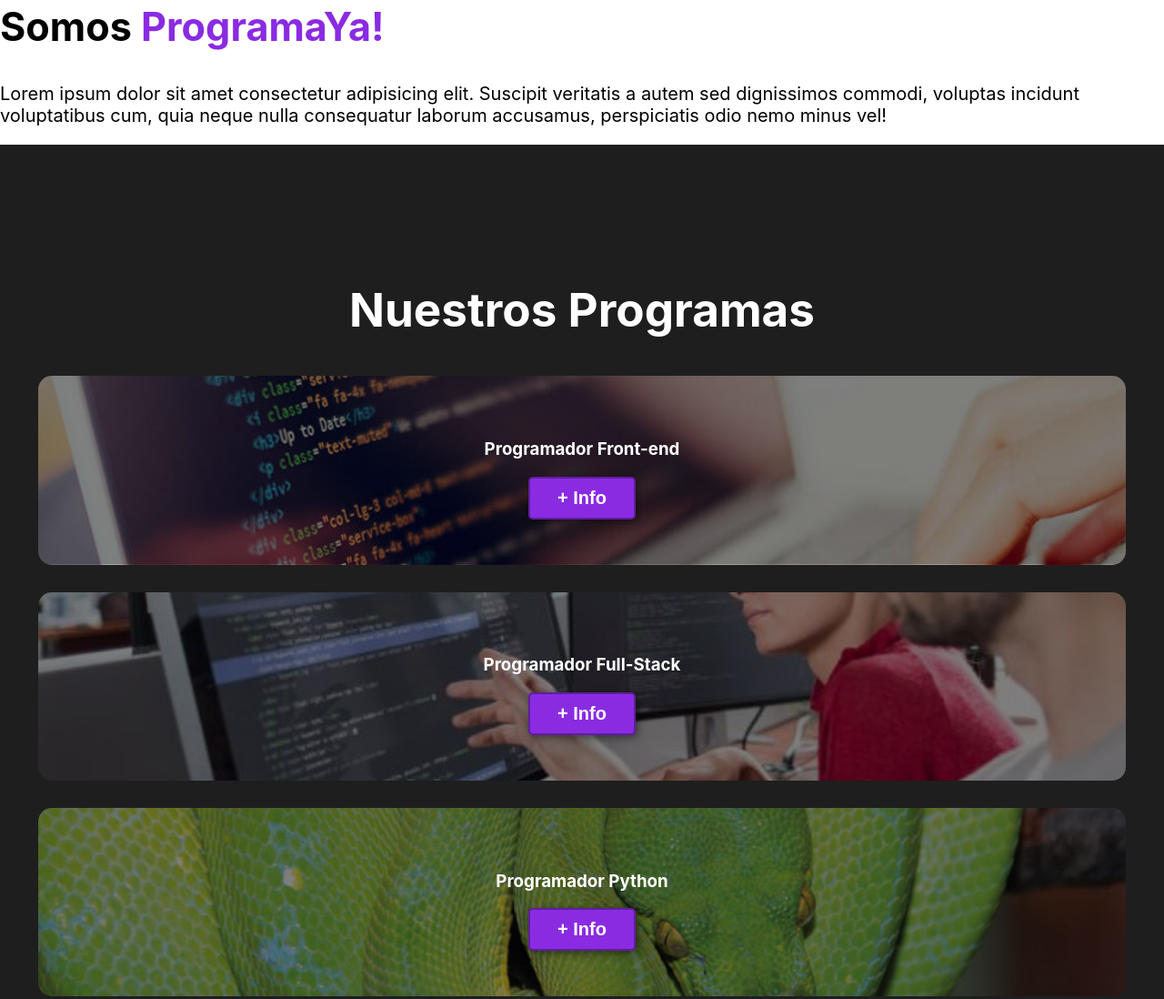
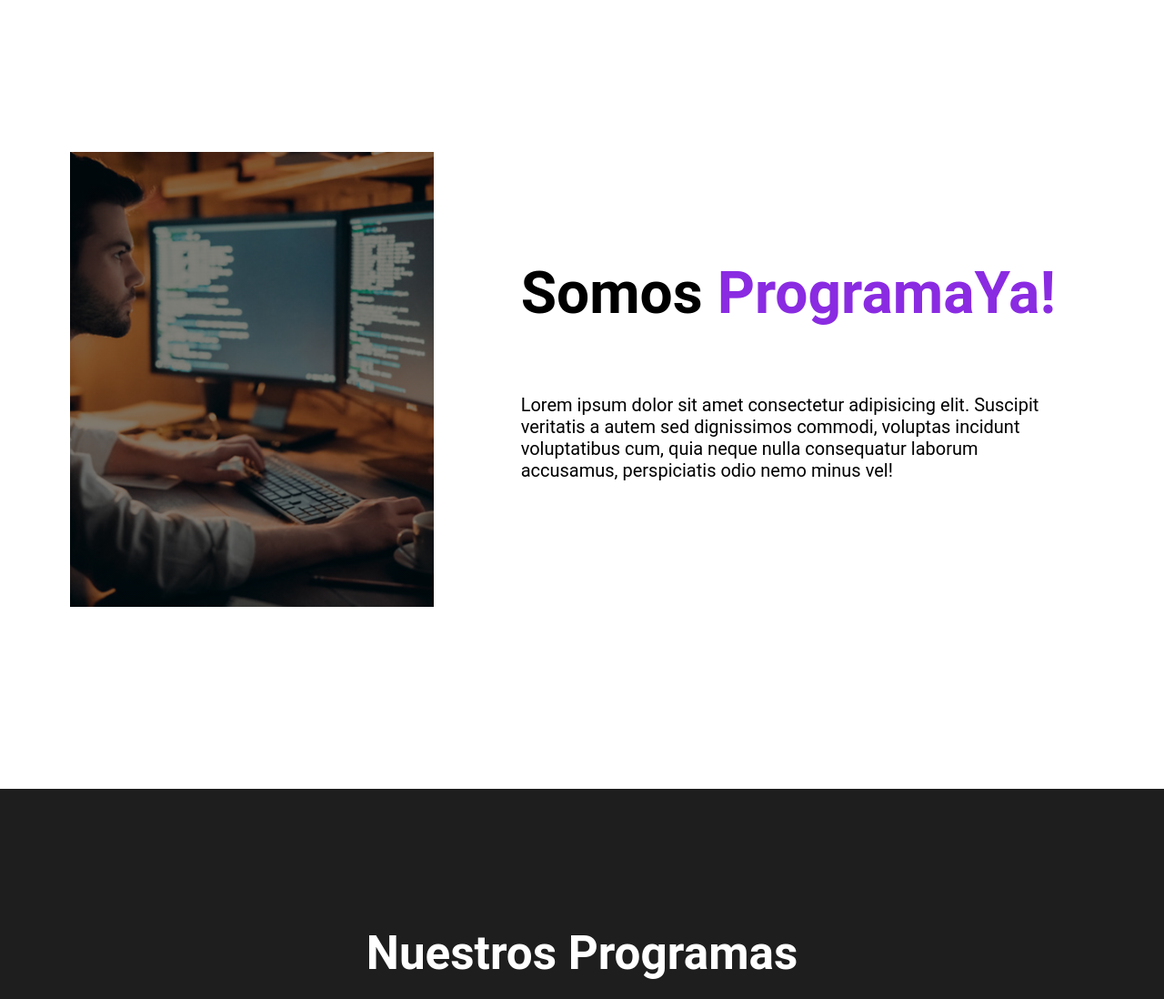
Before and after one commit to uxyorkis/Web-Responsive, a plain HTML site: page index.html in a window 1280 px wide. Shown: the part 753-1851 px from the top of the page at 91% size. Drawn offline with Linux system fonts and the light colour scheme.

Commit message:
The desktop view of the #nuestros-programas session is added

```diff
--- a/index.css
+++ b/index.css
@@ -1,21 +1,22 @@
-*{
+{
     box-sizing: border-box;
 }
 
-html {
+html{
     scroll-behavior: smooth;
 }
 
-body {
-    font-family: -apple-system, BlinkMacSystemFont, 'Segoe UI', Roboto, Oxygen, Ubuntu, Cantarell, 'Open Sans', 'Helvetica Neue', sans-serif;
-    margin: 0%;
+body{
+    font-family: 'Roboto', sans-serif;
+    margin: 0;
 }
 
-h1 {font-size: 3.5em;}
-h2 {font-size: 2.7em;}
-h3 {font-size: 2.em;}
-p {font-size: 1.25em;}
-ul {list-style: none;}
+h1{ font-size: 3.5em;}
+h2{ font-size: 2.7em;}
+h3{ font-size: 2em;}
+p{ font-size: 1.25em;}
+ul{ list-style: none;}
+li{ font-size: 1.25em;}
 
 button{
     font-size: 1.25em;
@@ -28,12 +29,8 @@
     background-color: blueviolet;
 }
 
-button:hover {
-    background-color: rgb(101, 33, 165) ;
-}
-
-.color-acento {
-    color: blueviolet;
+button:hover{
+    background-color: rgb(101, 33, 165);
 }
 
 .container{
@@ -41,77 +38,72 @@
     margin: auto;
 }
 
-header {
-    background-color: rgb(245, 245, 245);
+.color-acento{ color:blueviolet; }
+
+header{
+    background-color: rgb(245,245,245);
+
 }
 
-header .logo {
+header .logo{
     margin: 0;
     padding: 25px 30px;
     font-weight: bold;
     color: blueviolet;
-    font: 1,6em;
+    font-size: 1.6em;
 }
 
-header .container {
+header .container{
     display: flex;
     flex-direction: column;
     align-items: center;
 }
 
-header nav {
+header nav{
     display: flex;
     flex-direction: column;
     text-align: center;
     padding-bottom: 25px;
 }
 
-header a {
+header a{
     padding: 5px 12px;
     text-decoration: none;
     font-weight: bold;
     color: black;
 }
 
-header a :hover {
+header a:hover{
     color: blueviolet;
 }
 
-#hero {
+#hero{
     display: flex;
     align-items: center;
     justify-content: center;
     text-align: center;
     flex-direction: column;
     height: 90vh;
-    color: aliceblue;
     background-image: linear-gradient(
         0deg,
         rgba(0,0,0,0.5),
         rgba(0,0,0,0.5)
     )
-    ,url(/media/hero.jpg);
+    ,url("media/hero.jpg");
     background-repeat: no-repeat;
     background-size: cover;
     background-position: center center;
 }
 
-#hero h1 {
+#hero h1{
     color: white;
 }
 
-#hero button {
-    font: 1.75em;
+#hero button{
+    font-size: 1.75em;
 }
 
-background-position: center center;
-background-size: cover;
-
-#Somos-Proya {
-
-}
-
-#Somos-Proya .container {
+#somos-proya .container{
     text-align: center;
     padding: 200px 12px;
 }
@@ -172,45 +164,46 @@
 
 }
 
-#caracteristicas .container {
+#caracteristicas .container{
     text-align: center;
     padding: 250px 12px;
 }
 
-#caracteristicas li {
+#caracteristicas li{
     margin: 16px 0px;
     font-weight: bold;
 }
 
-#final {
+#final{
     display: flex;
     flex-direction: column;
     justify-content: center;
     align-items: center;
-    background-color: black;
+    text-align: center;
+    background-color: rgb(30,30,30);
     color: white;
     height: 80vh;
 }
 
-#final h2 {
+#final h2{
     font-size: 9vw;
 }
 
-#final button {
+#final button{
     font-size: 5vw;
 }
 
-footer {
-    background-color: rgb(230, 230, 230) ;
+footer{
+    background-color: rgb(230,230,230);
 }
 
-footer p {
+footer p{
     margin: 0;
     padding: 12px;
-    color: rgb(100, 100, 100);
+    color: rgb(100,100,100);
 }
 
-footer .container {
+footer .container{
     height: 150px;
     display: flex;
     justify-content: center;
@@ -235,4 +228,96 @@
         padding-right: 20px;
 
     }
+
+    #hero h1 {
+        font-size: 5em;
     }
+
+    #somos-proya .container {
+        display: flex;
+        justify-content: space-evenly;
+
+    }
+
+    #somos-proya .texto {
+        width: 50%;
+        max-width: 600px;
+        text-align: initial;
+        padding-left: 30px;
+        padding-left: 50px;
+        padding: 0px 30px;
+        display: flex;
+        flex-direction: column;
+        justify-content: center;
+    }
+
+    #somos-proya h2 {
+        margin-top: 0;
+        font-size: 4em;
+    }
+
+    #somos-proya .img-container {
+        background-image: linear-gradient(
+            0deg,
+            rgba(0,0,0,0.5),
+            rgba(0,0,0,0.5)
+        ), url("media/somos-proya.jpg");
+        background-size: cover;
+        background-position: center center;
+        height: 500px;
+        width: 400px;
+    }
+
+    #nuestros-programas .programas {
+        display: flex;
+        justify-content: center;
+    }
+
+    #nuestros-programas p {
+        display: block;
+        margin-bottom: 30px;
+    }
+
+    #nuestros-programas h3 {
+        margin-top: 0;
+    }
+
+    #nuestros-programas .carta {
+        padding: 50px;
+        background-size: 100% 150px;
+        background-repeat: no-repeat;
+        background-position-y: 0;
+        background-color: rgba(50, 50, 50, 1);
+        box-shadow: 2px 2px 10px rgba(0,0,0,0.5);
+    }
+
+    .carta:first-child{
+        background-image: linear-gradient(
+            0deg,
+            rgba(0,0,0,0.5),
+            rgba(0,0,0,0.5)
+        )
+        ,url("media/front-end-cropped.jpg");
+
+    }
+
+    .carta:nth-child(2){
+        background-image: linear-gradient(
+            0deg,
+            rgba(0,0,0,0.5),
+            rgba(0,0,0,0.5)
+        )
+        ,url("media/full-stack-cropped.jpg");
+    }
+
+    .carta:nth-child(3){
+        background-image: linear-gradient(
+            0deg,
+            rgba(0,0,0,0.5),
+            rgba(0,0,0,0.5)
+        )
+        ,url("media/python-cropped.jpg");
+
+    }
+
+}
```
Lines whose indentation alone changed are shown as unchanged.
